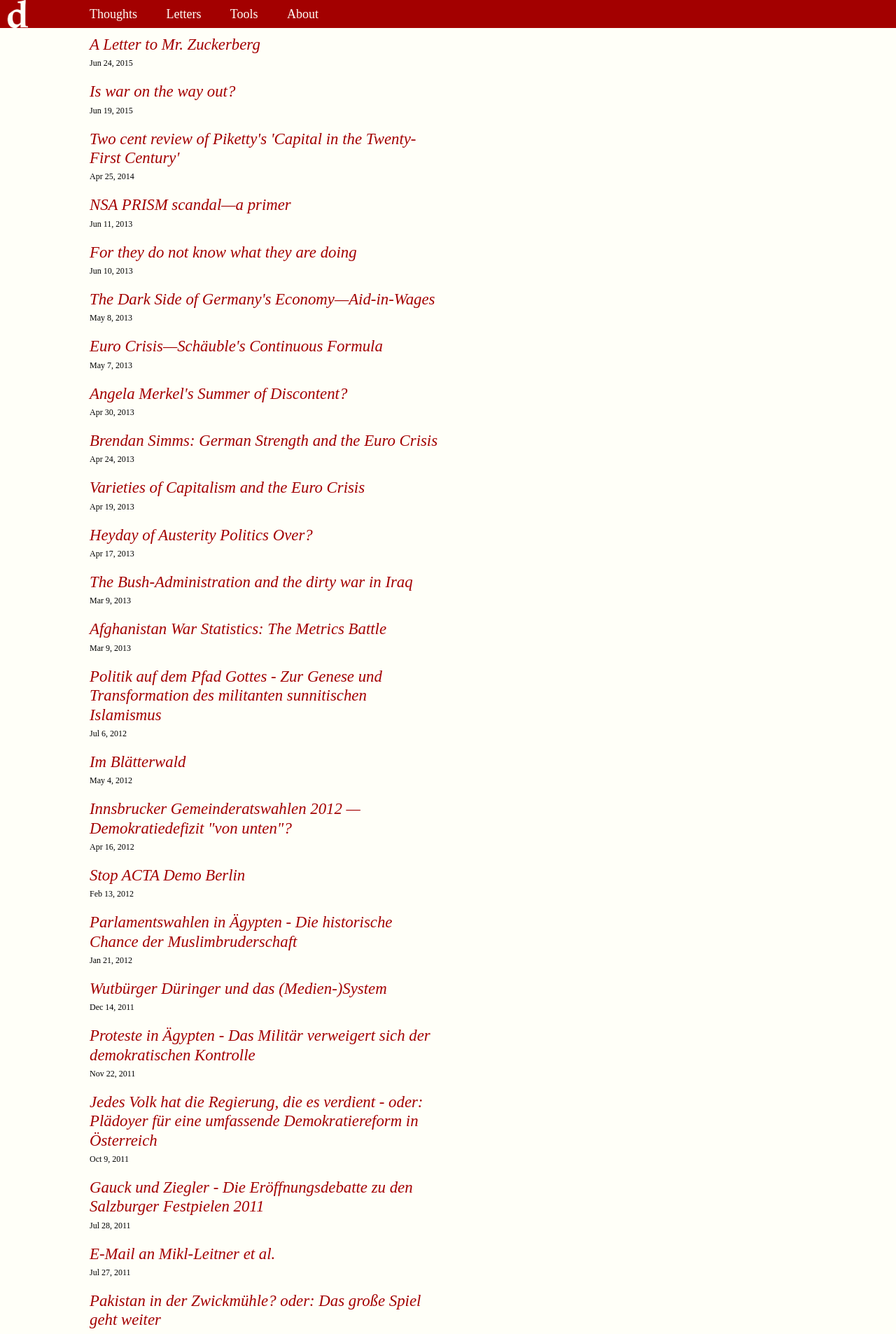
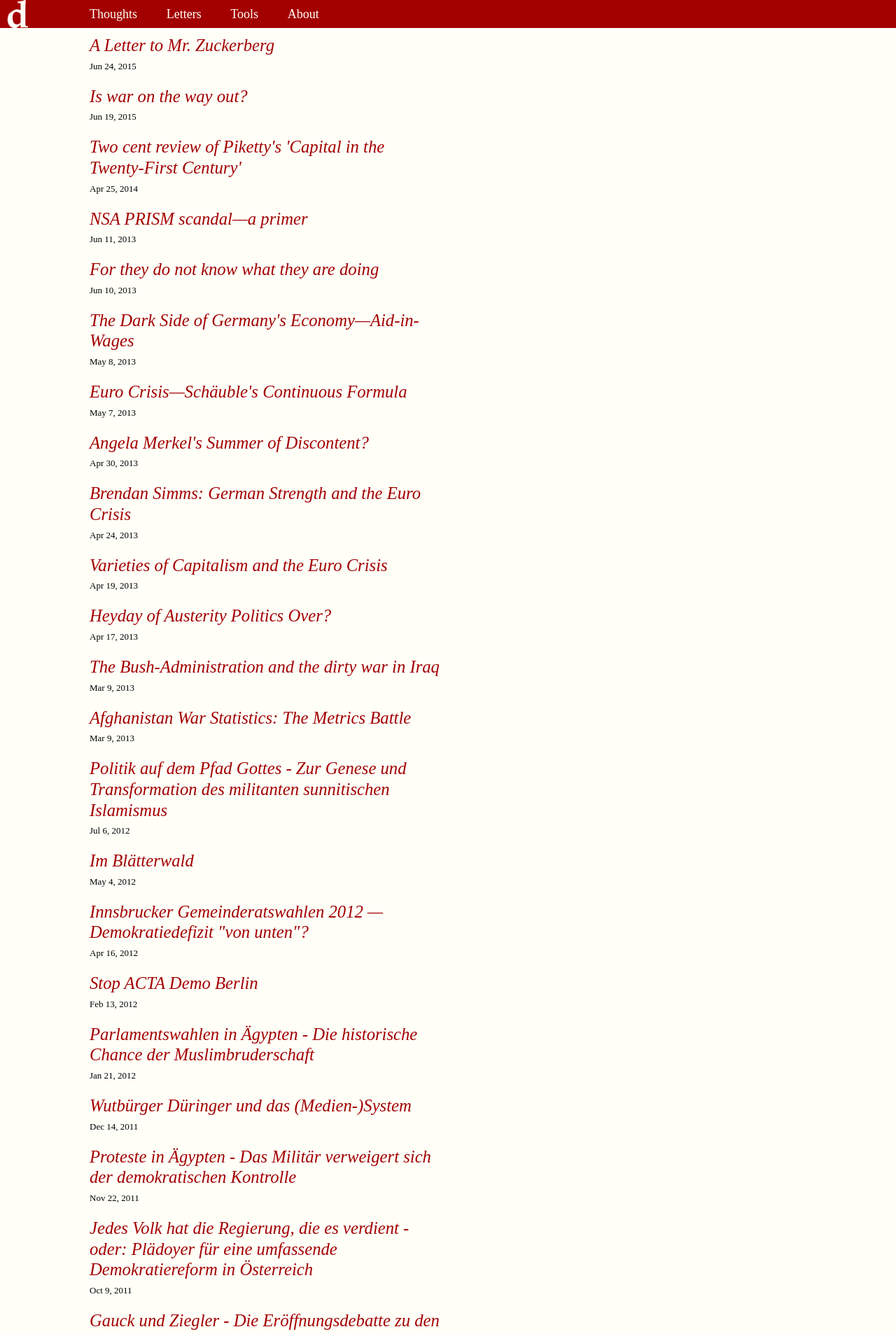
Before and after one commit to mo-tom/bkp, a Jekyll site: the page built from index.html, in a window 1280 px wide. Shown: the top 1906 px of the page at 70% size. Built offline with Jekyll 4.4.1, drawn with Linux system fonts in a browser that asks for light colours; some web fonts are replaced.

Commit message:
manually

```diff
--- a/css/tufte.css
+++ b/css/tufte.css
@@ -90,7 +90,7 @@ html {
 }*/
 
 @media screen and (min-width: 50px)  {
-  html{ font-size: 12px; }
+  html{ font-size: 13px; }
   a.site-title { font-size: 3rem; }
   div#logo { display: none; }
   div.smallmenu { display: inline-block;}
@@ -109,7 +109,7 @@ html {
 
 
 @media screen and (min-width: 550px)  {
-  html{ font-size: 12px; }
+  html{ font-size: 13px; }
   a.site-title { font-size: 3rem; }
   /*div#logo { display: block; width: 60px; height: 60px; }
   div.smallmenu { display: none;}*/
```
